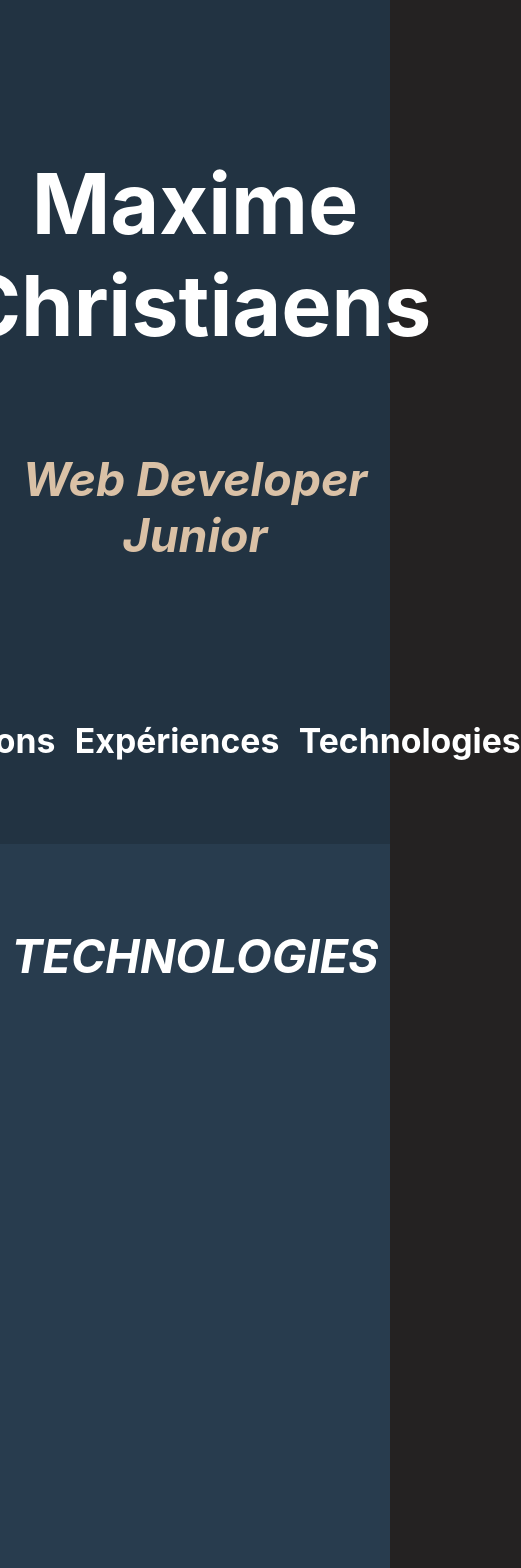
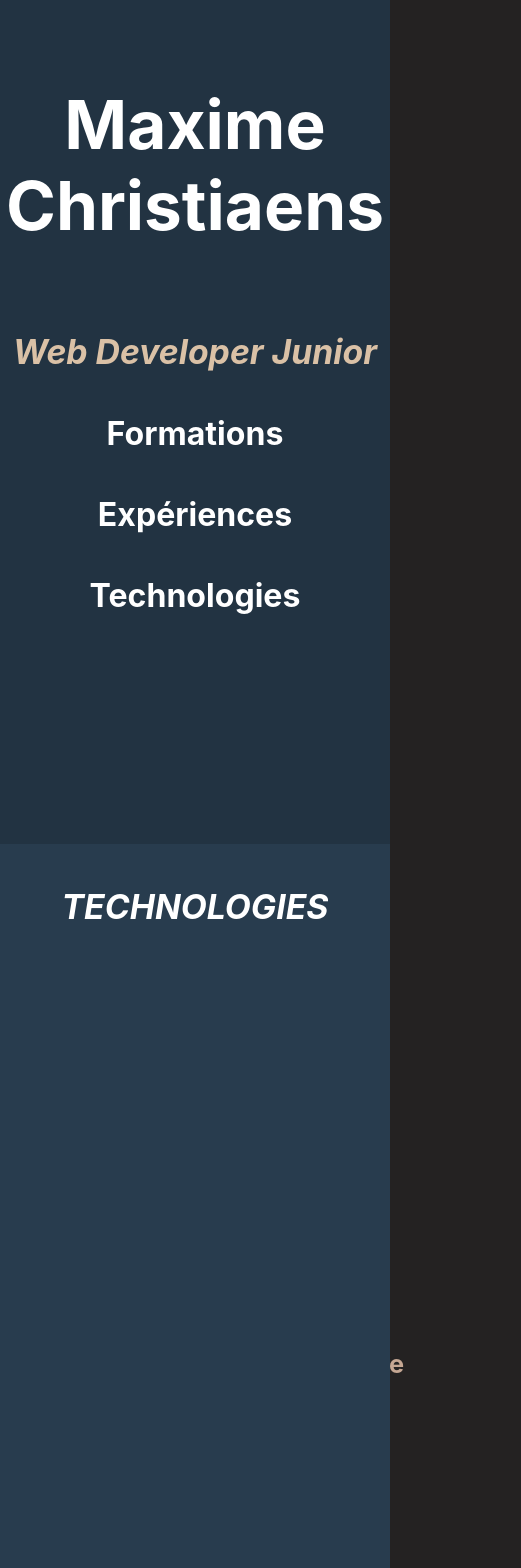
Before and after one commit to Maxime-Christiaens/react-cv, a React (Create React App) app: page / in a window 390 px wide. Shown: the top 1568 px of the page, 521 px wide, since content can reach past the window. Built offline with nearby package versions, Linux system fonts and the light colour scheme; the HTML template or start-up script is replaced by a standard one.

Commit message:
responsive done

```diff
--- a/src/App.css
+++ b/src/App.css
@@ -1,12 +1,28 @@
 h1 {
   font-size: 10vh;
   margin-top: 18vh;
+}
+
+@media screen and (min-width: 100px) and (max-width: 768px) {
+  h1 {
+    font-size: 8vh;
+    margin-top: 10vh;
+    margin-bottom: 0vh;
+  }
 }
 
 h2 {
   font-size: 5.5vh;
   color: #DAC1A6;
   font-style: italic;
+}
+
+@media screen and (min-width: 100px) and (max-width: 768px) {
+  h2 {
+    font-size: 4vh;
+    margin-top: 10vh;
+    margin-bottom: 3vh;
+  }
 }
 
 .flex-row-center {
@@ -63,7 +79,41 @@ h2 {
           align-items: center;
 }
 
-.FirstPage .buttons {
+.FirstPage .divButton {
+  display: -webkit-box;
+  display: -ms-flexbox;
+  display: flex;
+  -webkit-box-orient: horizontal;
+  -webkit-box-direction: normal;
+      -ms-flex-direction: row;
+          flex-direction: row;
+  -webkit-box-pack: center;
+      -ms-flex-pack: center;
+          justify-content: center;
+  -webkit-box-align: center;
+      -ms-flex-align: center;
+          align-items: center;
+}
+
+@media screen and (min-width: 100px) and (max-width: 768px) {
+  .FirstPage .divButton {
+    display: -webkit-box;
+    display: -ms-flexbox;
+    display: flex;
+    -webkit-box-orient: vertical;
+    -webkit-box-direction: normal;
+        -ms-flex-direction: column;
+            flex-direction: column;
+    -webkit-box-pack: center;
+        -ms-flex-pack: center;
+            justify-content: center;
+    -webkit-box-align: center;
+        -ms-flex-align: center;
+            align-items: center;
+  }
+}
+
+.FirstPage .divButton .buttons {
   display: -webkit-box;
   display: -ms-flexbox;
   display: flex;
@@ -83,30 +133,49 @@ h2 {
   transition: all 0.35s;
 }
 
-.FirstPage .buttons:hover h6 {
+@media screen and (min-width: 100px) and (max-width: 768px) {
+  .FirstPage .divButton .buttons {
+    margin-top: 2vh;
+    margin-bottom: 1vh;
+  }
+}
+
+.FirstPage .divButton .buttons:hover h6 {
   color: #DAC1A6;
   -webkit-transition: all 0.35s;
   transition: all 0.35s;
 }
 
-.FirstPage .buttons:nth-child(2) {
+.FirstPage .divButton .buttons:nth-child(2) {
   margin-left: 5vw;
   margin-right: 5vw;
 }
 
-.FirstPage .buttons h6 {
+.FirstPage .divButton .buttons h6 {
   font-size: 4vh;
   margin: 0;
 }
 
-.FirstPage .buttons i {
+@media screen and (min-width: 100px) and (max-width: 768px) {
+  .FirstPage .divButton .buttons h6 {
+    font-size: 3.8vh;
+  }
+}
+
+.FirstPage .divButton .buttons i {
   margin-top: 2vh;
   font-size: 5vh;
   -webkit-transition: all 0.35s;
   transition: all 0.35s;
 }
 
-.FirstPage .buttons i:hover {
+@media screen and (min-width: 100px) and (max-width: 768px) {
+  .FirstPage .divButton .buttons i {
+    font-size: 4vh;
+  }
+}
+
+.FirstPage .divButton .buttons i:hover {
   color: #c5a793;
   -webkit-transition: all 0.35s;
   transition: all 0.35s;
@@ -137,6 +206,12 @@ section h2 {
   text-transform: uppercase !important;
 }
 
+@media screen and (min-width: 100px) and (max-width: 768px) {
+  section h2 {
+    margin-top: 5vh !important;
+  }
+}
+
 section a {
   text-decoration: none;
   color: #aaa5a5;
@@ -153,6 +228,13 @@ section .formation h3 {
   margin-bottom: 4vh;
 }
 
+@media screen and (min-width: 100px) and (max-width: 768px) {
+  section .formation h3 {
+    margin-top: 2vh;
+    margin-bottom: 1vh;
+  }
+}
+
 section .formation h4 {
   margin-top: 0;
   margin-bottom: 0;
@@ -161,6 +243,13 @@ section .formation h4 {
 section .formation h5 {
   margin-top: 3vh;
   margin-bottom: 3vh;
+}
+
+@media screen and (min-width: 100px) and (max-width: 768px) {
+  section .formation h5 {
+    margin-top: 1.2vh;
+    margin-bottom: 1.2vh;
+  }
 }
 
 section .formation .part1 {
@@ -174,12 +263,30 @@ section .formation .part1 h3 {
   color: #c5a793;
 }
 
+@media screen and (min-width: 100px) and (max-width: 768px) {
+  section .formation .part1 h3 {
+    font-size: 3.3vh;
+  }
+}
+
 section .formation .part1 h4 {
   font-size: 3.3vh;
 }
 
+@media screen and (min-width: 100px) and (max-width: 768px) {
+  section .formation .part1 h4 {
+    font-size: 2.6vh;
+  }
+}
+
 section .formation .part1 h5 {
   font-size: 3vh;
+}
+
+@media screen and (min-width: 100px) and (max-width: 768px) {
+  section .formation .part1 h5 {
+    font-size: 2vh;
+  }
 }
 
 section .formation .part2 {
@@ -193,20 +300,50 @@ section .formation .part2 h3 {
   color: #c5a793;
 }
 
+@media screen and (min-width: 100px) and (max-width: 768px) {
+  section .formation .part2 h3 {
+    font-size: 3vh;
+  }
+}
+
 section .formation .part2 h4 {
   font-size: 3vh;
+}
+
+@media screen and (min-width: 100px) and (max-width: 768px) {
+  section .formation .part2 h4 {
+    font-size: 2.4vh;
+  }
 }
 
 section .formation .part2 h5 {
   font-size: 2.5vh;
 }
 
+@media screen and (min-width: 100px) and (max-width: 768px) {
+  section .formation .part2 h5 {
+    font-size: 2vh;
+  }
+}
+
 section .formation .part2 .part2-1 {
   width: 80%;
 }
 
+@media screen and (min-width: 100px) and (max-width: 768px) {
+  section .formation .part2 .part2-1 {
+    width: 50%;
+  }
+}
+
 section .formation .part2 .part2-2 {
   width: 80%;
+}
+
+@media screen and (min-width: 100px) and (max-width: 768px) {
+  section .formation .part2 .part2-2 {
+    width: 50%;
+  }
 }
 
 section .experience {
@@ -227,16 +364,36 @@ section .experience div h3 {
   color: #c5a793;
 }
 
+@media screen and (min-width: 100px) and (max-width: 768px) {
+  section .experience div h3 {
+    font-size: 3.6vh;
+  }
+}
+
 section .experience div h4 {
   font-size: 3.3vh;
   margin-top: 3vh;
   margin-bottom: 3vh;
 }
 
+@media screen and (min-width: 100px) and (max-width: 768px) {
+  section .experience div h4 {
+    font-size: 2.5vh;
+    margin-top: 1.5vh;
+    margin-bottom: 1.5vh;
+  }
+}
+
 section .experience div h5 {
   font-size: 3vh;
   margin-top: 0;
   margin-bottom: 0;
+}
+
+@media screen and (min-width: 100px) and (max-width: 768px) {
+  section .experience div h5 {
+    font-size: 2.5vh;
+  }
 }
 
 section .experience div h5:last-child(2) {
@@ -275,6 +432,14 @@ section .technologies div {
           align-items: center;
   padding-left: 3vh;
   padding-right: 3vh;
+}
+
+@media screen and (min-width: 100px) and (max-width: 768px) {
+  section .technologies div {
+    padding-top: 2vh;
+    padding-left: 2vh;
+    padding-right: 2vh;
+  }
 }
 
 section .technologies div .techno a {
@@ -322,7 +487,7 @@ section .technologies div .techno a i:hover {
       margin-right: 1vh;
       border: 0px none;
 
-      @media screen and (min-width: 200px) and (max-width: 640px) {
+      @media screen and (min-width: 100px) and (max-width: 768px) {
         width: 35vw;
         height: 23vh;
       }
--- a/src/App.scss
+++ b/src/App.scss
@@ -4,7 +4,7 @@ $bgcolor2 : #223342;
 $color1 : #DAC1A6;
 $color2 : rgb(197, 167, 147);
 //Variable media-query
-$responsive : "screen and (min-width: 200px) and (max-width: 640px)";
+$responsive : "screen and (min-width: 100px) and (max-width: 768px)";
 
 //Mixin
 @mixin flex-row() {
@@ -25,13 +25,23 @@ h1 {
   font-size: 10vh;
   margin-top: 18vh;
 
-  @media #{$responsive} {}
+  @media #{$responsive} {
+    font-size: 8vh;
+    margin-top: 10vh;
+    margin-bottom: 0vh;
+  }
 }
 
 h2 {
   font-size: 5.5vh;
   color: $color1;
   font-style: italic;
+
+  @media #{$responsive} {
+    font-size: 4vh;
+    margin-top: 10vh;
+    margin-bottom: 3vh;
+  }
 }
 
 .flex-row-center {
@@ -62,8 +72,17 @@ h2 {
   flex-direction: column;
   align-items: center;
 
+  .divButton {
+    @include flex-row();
+    @media #{$responsive} {
+      @include flex-column();
+    }
     //Correspond au différents boutons permettant d'aller de la page d'acceuil à une autre section
     .buttons {
+      @media #{$responsive} {
+        margin-top:2vh;
+        margin-bottom:1vh;
+      }
       display: flex;
       flex-direction: column;
       justify-content: center;
@@ -71,7 +90,8 @@ h2 {
       text-align: center;
       margin-top: 14vh;
       transition: all 0.35s;
-    &:hover h6{
+
+      &:hover h6 {
         color: $color1;
         transition: all 0.35s;
       }
@@ -85,13 +105,19 @@ h2 {
       h6 {
         font-size: 4vh;
         margin: 0;
-
+        @media #{$responsive} {
+          font-size: 3.8vh;
+        }
       }
 
       i {
         margin-top: 2vh;
         font-size: 5vh;
         transition: all 0.35s;
+        @media #{$responsive} {
+          font-size: 4vh;
+        }
+
         &:hover {
           color: $color2;
           transition: all 0.35s;
@@ -99,6 +125,8 @@ h2 {
       }
     }
   }
+}
+
 ////////////////////
 //Style des slides//
 ////////////////////
@@ -118,12 +146,16 @@ section {
     margin-top: 10vh !important;
     color: white;
     text-transform: uppercase !important;
+    @media #{$responsive} {
+      margin-top: 5vh !important;
+    }
   }
 
   a {
     text-decoration: none;
     color: rgb(170, 165, 165);
-    &:hover{
+
+    &:hover {
       color: rgb(7, 6, 6);
       transition: all 0.29s;
     }
@@ -135,6 +167,10 @@ section {
     h3 {
       margin-top: 6vh;
       margin-bottom: 4vh;
+      @media #{$responsive} {
+        margin-top: 2vh;
+        margin-bottom: 1vh;
+      }
     }
 
     h4 {
@@ -145,6 +181,10 @@ section {
     h5 {
       margin-top: 3vh;
       margin-bottom: 3vh;
+      @media #{$responsive} {
+        margin-top: 1.2vh;
+        margin-bottom: 1.2vh;
+      }
     }
 
     .part1 {
@@ -155,14 +195,23 @@ section {
       h3 {
         font-size: 4.8vh;
         color: $color2;
+        @media #{$responsive} {
+          font-size: 3.3vh;
+        }
       }
 
       h4 {
         font-size: 3.3vh;
+        @media #{$responsive} {
+          font-size: 2.6vh;
+        }
       }
 
       h5 {
         font-size: 3vh;
+        @media #{$responsive} {
+          font-size: 2vh;
+        }
       }
     }
 
@@ -174,25 +223,41 @@ section {
       h3 {
         font-size: 4.4vh;
         color: $color2;
+        @media #{$responsive} {
+          font-size: 3vh;
+        }
       }
 
       h4 {
         font-size: 3vh;
+        @media #{$responsive} {
+          font-size: 2.4vh;
+        }
       }
 
       h5 {
         font-size: 2.5vh;
+        @media #{$responsive} {
+          font-size: 2vh;
+        }
       }
 
       .part2-1 {
         width: 80%;
+        @media #{$responsive} {
+          width: 50%;
+        }
       }
 
       .part2-2 {
         width: 80%;
+        @media #{$responsive} {
+          width: 50%;
         }
       }
     }
+  }
+
   /////////////
   //Expériences
   .experience {
@@ -209,18 +274,29 @@ section {
         margin-top: 0;
         margin-bottom: 0;
         color: $color2;
+        @media #{$responsive} {
+          font-size: 3.6vh;
+        }
       }
 
       h4 {
         font-size: 3.3vh;
         margin-top: 3vh;
         margin-bottom: 3vh;
+        @media #{$responsive} {
+          font-size: 2.5vh;
+          margin-top: 1.5vh;
+          margin-bottom: 1.5vh;
+        }
       }
 
       h5 {
         font-size: 3vh;
         margin-top: 0;
         margin-bottom: 0;
+        @media #{$responsive} {
+          font-size: 2.5vh;
+        }
 
         &:last-child(2) {
           margin-bottom: 15vh;
@@ -229,14 +305,22 @@ section {
     }
 
   }
+
   /////////////////
   //technologies
   .technologies {
     @include flex-row();
+
     div {
       @include flex-column();
       padding-left: 3vh;
       padding-right: 3vh;
+      @media #{$responsive} {
+        padding-top: 2vh;
+        padding-left: 2vh;
+        padding-right: 2vh;
+      }
+
       .techno {
         a {
           color: white;
@@ -253,10 +337,12 @@ section {
             transform: translateY(-3vh);
             opacity: 0;
           }
+
           i {
             font-size: 16vh;
             transition: all 0.3s;
-            &:hover{
+
+            &:hover {
               color: $color1;
               transition: all 0.3s;
             }
--- a/src/Compenent/FirstPage.js
+++ b/src/Compenent/FirstPage.js
@@ -77,7 +77,7 @@ export default class FirstPage extends Component {
                     { this.props.h2 /*Mise en place d'un props qui h2 qui contiendra ce qu'on désire */ }
                 </h2>
                 { /*Buttons permettant de changer de page */}
-                <div className="flex-row-center">
+                <div className="divButton">
                     <Button texte="Formations" icone="far fa-arrow-alt-circle-down" onClick={ () => { this.FirstPageOpening(); this.up(); this.id(1) } }/>
                     <Button texte="Expériences" icone="far fa-arrow-alt-circle-down" onClick={ () => { this.FirstPageOpening(); this.up(); this.id(2) } }/>
                     <Button texte="Technologies" icone="far fa-arrow-alt-circle-down" onClick={ () => { this.FirstPageOpening(); this.up(); this.id(3) /*Cette methode me permet de récupérer un "id" me permettant par la suite d'activer le slide correspondant */ } }/>
```
Also changed, not shown: 1 other file (tests, documents, lock files or other folders). Lines whose indentation alone changed are shown as unchanged.
